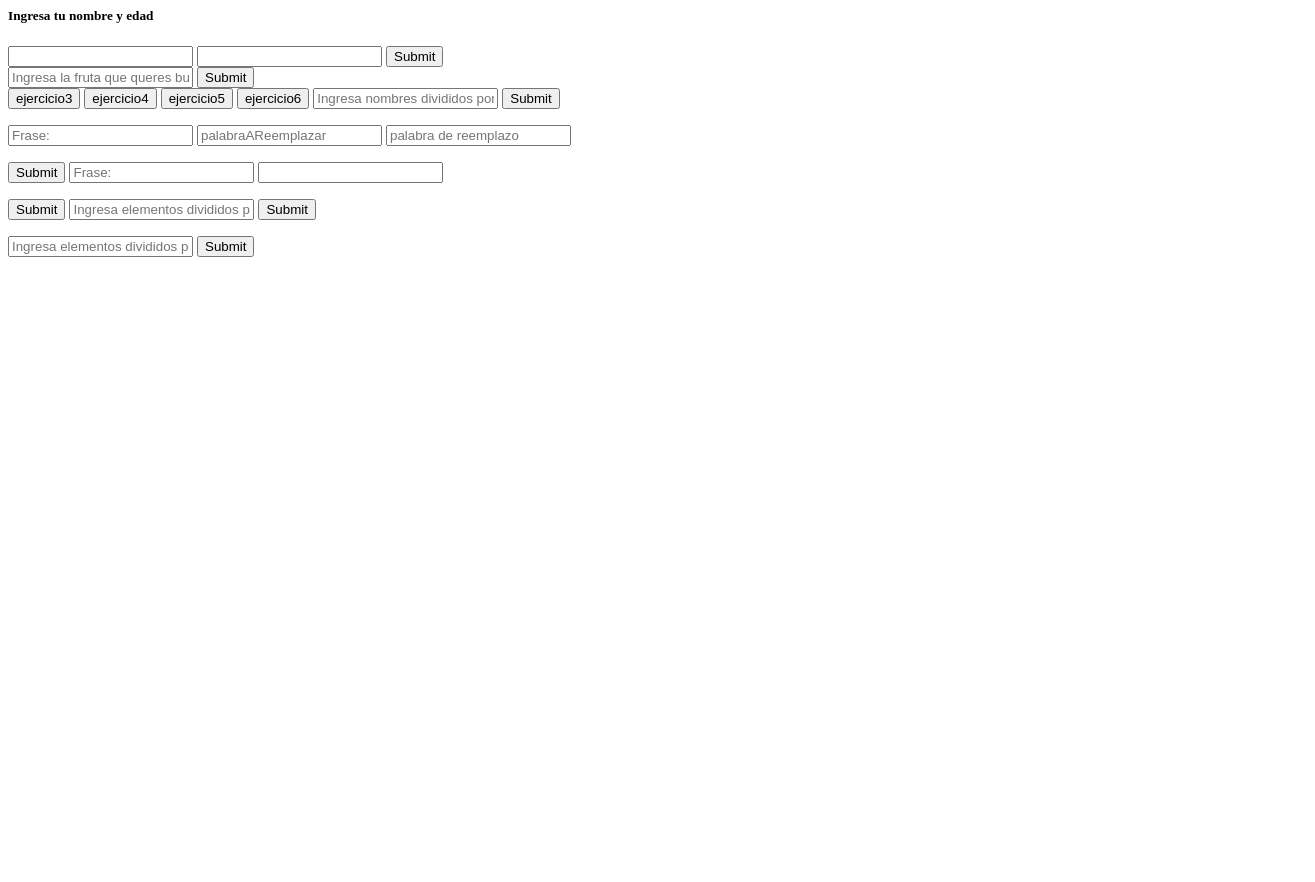
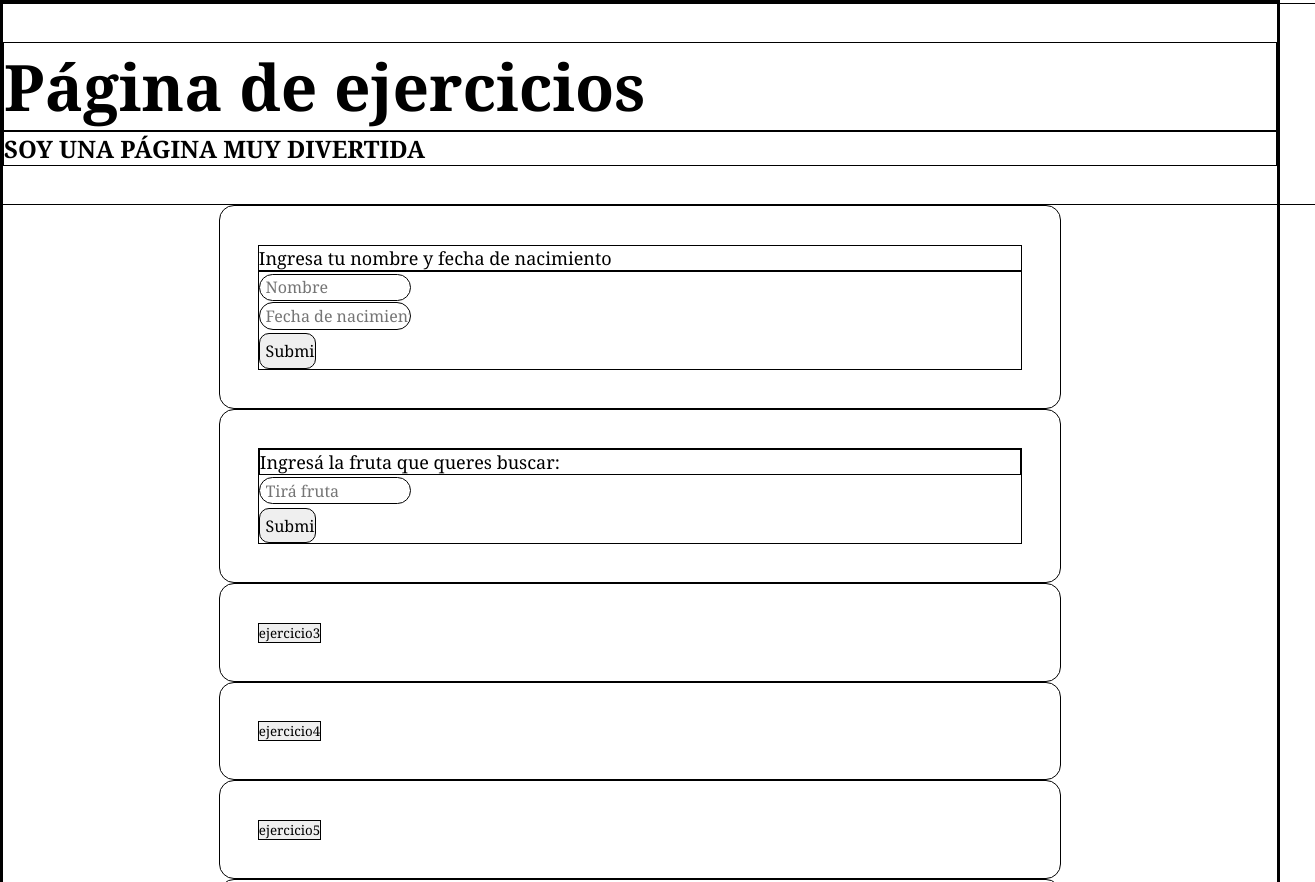
Before and after one commit to iara-szw/TP07, a plain HTML site: page index.html in a window 1280 px wide. Shown: the top 882 px of the page, 1315 px wide, since content can reach past the window. Before the commit the page ends 800 px from the top, so only its background shows below. Drawn offline with Linux system fonts and the light colour scheme.

Commit message:
avances css

```diff
--- a/index.html
+++ b/index.html
@@ -1,54 +1,135 @@
+<head>
     <script src="js/ejercicios.js"></script>
     <script src="js/utils.js"></script>
-<div class="ejerciciouno">
-<h5>Ingresa tu nombre y edad</h5>
-<input type="text" id="nombre" name="nombre" required>
-<input type="string" id="nacimiento" required>
+    <link rel="stylesheet" href="style.css">
+</head>
+
+<body>
+    <main>
+        <section>
+            <h1>Página de ejercicios</h1>
+            <h2>SOY UNA PÁGINA MUY DIVERTIDA</h2>
+        </section>
+        <section>
+            <P>Ingresa tu nombre y fecha de nacimiento</P>
+            <div>
+                <input type="text" id="nombre" placeholder="Nombre" required>
+                <input type="string" id="nacimiento" placeholder="Fecha de nacimiento" required>
                 <input type="submit" onclick="calcularEdadJs()">
                 </form>
             </div>
-
-
-<div class="ejercicioDos">
-
-<input type="text" id="fruta" placeholder="Ingresa la fruta que queres buscar:">
+        </section>
+        <section>
+            <div>
+                <p>Ingresá la fruta que queres buscar:</p>
+                <input type="text" id="fruta" placeholder="Tirá fruta">
                 <input type="submit" onclick="buscarFruta()">
 
             </div>
+        </section>
+        <section>
             <button onclick="comparardiez()">ejercicio3</button>
+        </section>
+        <section>
             <button onclick="mostrarCiudad()">ejercicio4</button>
+        </section>
+        <section>
             <button onclick="ejercicio5()">ejercicio5</button>
+        </section>
+        <section>
             <button onclick="asteriscos()">ejercicio6</button>
+        </section>
 
-<input type="text" id="listaNombres" placeholder="Ingresa nombres divididos por una coma:">
+        <section> <input type="text" id="listaNombres" placeholder="Ingresa nombres divididos por una coma:">
             <input type="submit" onclick="nombresA()">
             <p id="nuevosNombres"></p>
+        </section>
 
+        <section>
             <input type="text" id="Frase" placeholder="Frase:">
             <input type="text" id="reemplazar" placeholder="palabraAReemplazar">
             <input type="text" id="reemplazo" placeholder="palabra de reemplazo">
             <p id="frasee"></p>
             <input type="submit" onclick="fraseReemplazar()">
-
-
-<input type="text" id="Cadena" placeholder="Frase:">
+        </section>
+        <section> <input type="text" id="Cadena" placeholder="Frase:">
             <input type="number" id="Numero">
             <p id="caracteres"></p>
             <input type="submit" onclick="mostrarCaracteres()">
+        </section>
+        <section>
+            <input type="text" id="listaElementos" placeholder="Ingresa elementos divididos por una coma:">
+            <input type="submit" onclick="reemplazarComas()">
+            <p id="elementos"></p>
+        </section>
+        <section>
+            <input type="text" id="listaPedidos" placeholder="Ingresa elementos divididos por una coma:">
+            <input type="submit" onclick="calcularTotal()">
+            <p id="total"></p>
+        </section>
+    </main>
+</body>
+<script>
+
+    const colors = [
+        "#FF0099", // Rosa galáctico
+        "#33CCFF", // Cian brillante
+        "#800080", // Púrpura real
+        "#FFFF00", // Amarillo eléctrico
+        "#00FF00", // Verde neón
+        "#FF00FF"  // Magenta brillante
+    ];
+
+    const gradientElement = document.getElementById('background');
+
+    // Función para actualizar el gradiente de fondo
+    function updateGradient() {
+        const factor = (Math.sin(Date.now() / 3000) + 1) / 2;
+        let gradientColors = [];
+
+        // Interpolación de colores para crear el gradiente
+        for (let i = 0; i < 4; i++) {
+            const c1 = hexToRgb(colors[(i * 2) % colors.length]);
+            const c2 = hexToRgb(colors[(i * 2 + 1) % colors.length]);
+
+            const interpolated = interpolateColor(c1, c2, factor);
+            gradientColors.push(rgbToString(interpolated));
+        }
+
+        // Aplicamos el gradiente dinámico
+        gradientElement.style.background = `linear-gradient(45deg, ${gradientColors.join(', ')})`;
+
+        // Animación continua
+        requestAnimationFrame(updateGradient);
+    }
+
+    // Función para convertir HEX a RGB
+    function hexToRgb(hex) {
+        const r = parseInt(hex.substring(1, 3), 16);
+        const g = parseInt(hex.substring(3, 5), 16);
+        const b = parseInt(hex.substring(5, 7), 16);
+        return [r, g, b];
+    }
+
+    // Función para interpolar entre dos colores
+    function interpolateColor(c1, c2, factor) {
+        return c1.map((c, i) => Math.round(c + factor * (c2[i] - c)));
+    }
+
+    // Función para convertir RGB a string CSS
+    function rgbToString(rgb) {
+        return `rgb(${rgb[0]}, ${rgb[1]}, ${rgb[2]})`;
+    }
+
+    // Iniciar la actualización continua del gradiente
+    updateGradient();
 
 
 
-<input type="text" id="listaElementos" placeholder="Ingresa elementos divididos por una coma:">
-<input type="submit" onclick="reemplazarComas()">
-<p id="elementos"></p>
 
-<input type="text" id="listaPedidos" placeholder="Ingresa elementos divididos por una coma:">
-<input type="submit" onclick="calcularTotal()">
-<p id="total"></p>
-<script>
 
-    function ejercicio5(){
-        const numeros=[1,2,3,4,5,6,7,8,9,10,11,12,120]
+    function ejercicio5() {
+        const numeros = [1, 2, 3, 4, 5, 6, 7, 8, 9, 10, 11, 12, 120]
         dobleNum(numeros);
     }
 
--- /dev/null
+++ b/style.css
@@ -0,0 +1,46 @@
+* {
+  margin: 0%;
+  padding: 0%;
+  border: solid black 1px;
+  font-family: Georgia, 'Times New Roman', Times, serif
+}
+section:first-of-type{
+    width: 100%;
+border-radius: 0px;
+
+}
+
+
+section {
+  padding: 3%;
+  width: 60%;
+border-radius: 15px;
+justify-self:center ;}
+
+h1 {
+  font-size: 64px;
+}
+
+p {
+  font-size: 18px;
+}
+
+input {
+  font-size: 16px;
+  clear: both;
+  display: block;
+  padding: 0.2%;
+  border-radius: 20px;
+  margin-top: 0.25%;
+  width: 20%;
+  padding-left: 0.75%;
+}
+
+input[type=submit] {
+  border-radius: 0px;
+  margin-top: 0.5%;
+  width: 7.5%;
+  padding: 0.75%;
+  border-radius: 10px;
+
+}
```
Lines whose indentation alone changed are shown as unchanged.
